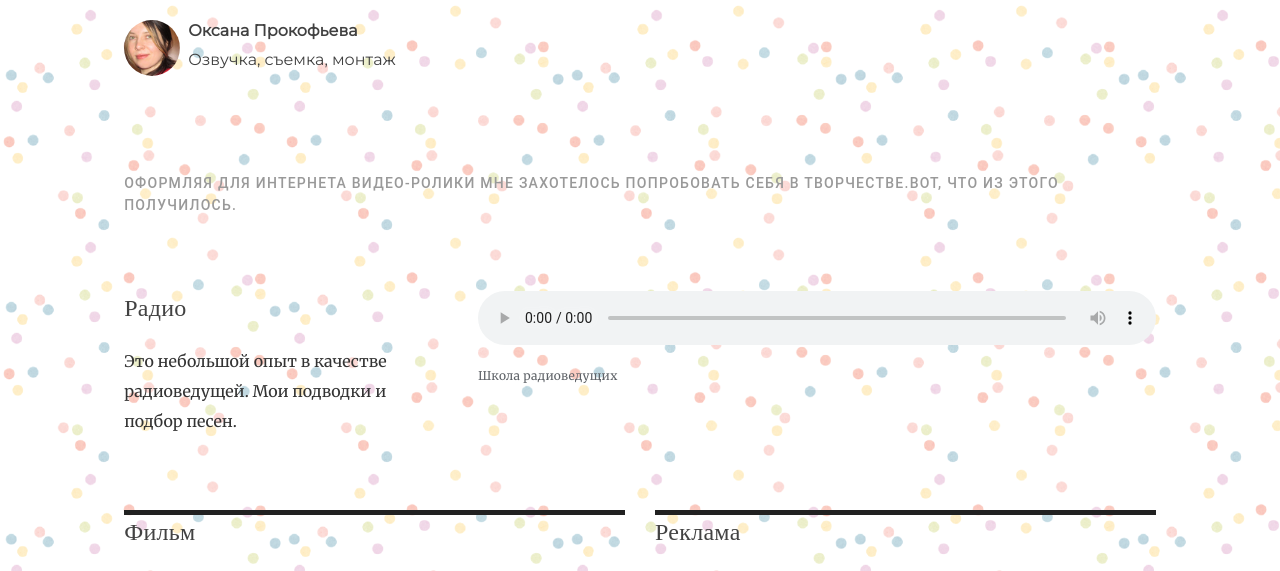
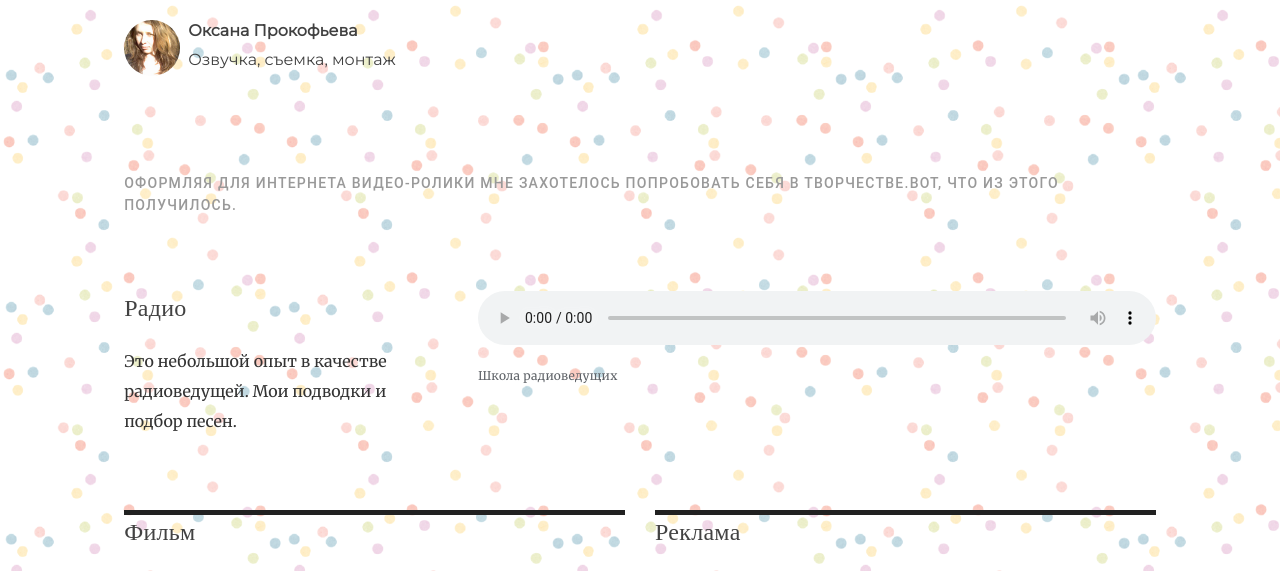
Before and after one commit to cvkp/cvkp.github.io, a Jekyll site: the page video/index.html, which Jekyll copies as it is, in a window 1280 px wide. Shown: the top 571 px of the page. Built offline with Jekyll 4.4.1, drawn with Linux system fonts in a browser that asks for light colours; nearby versions of some CDN libraries; library files that are not in the unit come from our copies; grey boxes are pictures that could not be loaded.

Commit message:
Update index.html

```diff
--- a/video/index.html
+++ b/video/index.html
@@ -40,7 +40,7 @@
                         <div class="mh-contributor">
                             <div class="mh-simple-image">
                                 <div class="mh-simple-image__responsive" style="padding-bottom:0%;"> <a href="/"> <img
-                                            src="/images/23.jpg" sizes="84px" class="mh-simple-image__img"> </a></div>
+                                            src="/images/45.jpg" sizes="84px" class="mh-simple-image__img"> </a></div>
                             </div>
                             <div class="mh-contributor__details">
                                 <strong class="mh-contributor__name">Оксана Прокофьева</strong>
```
